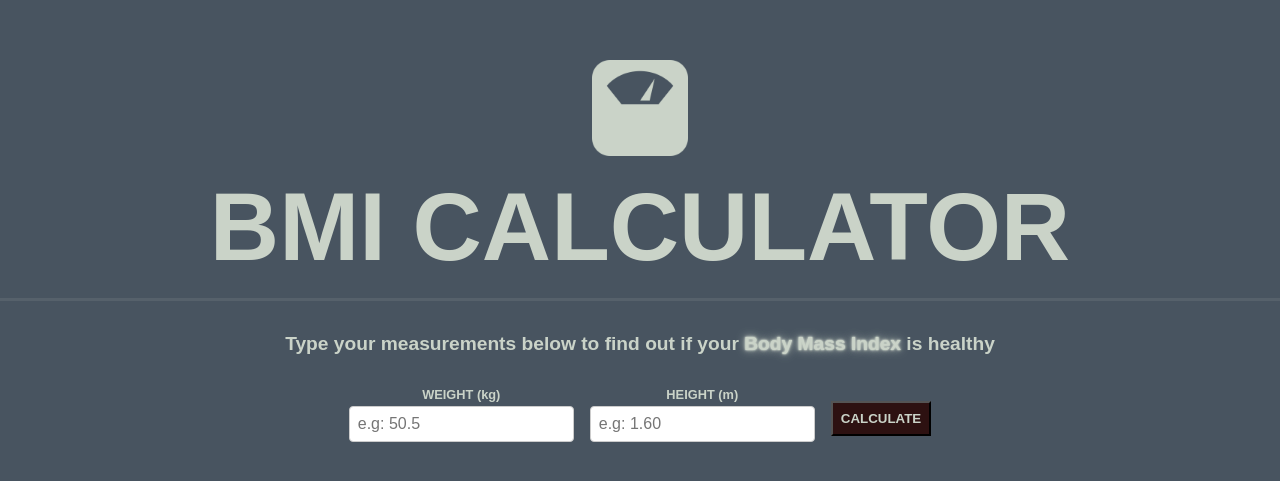
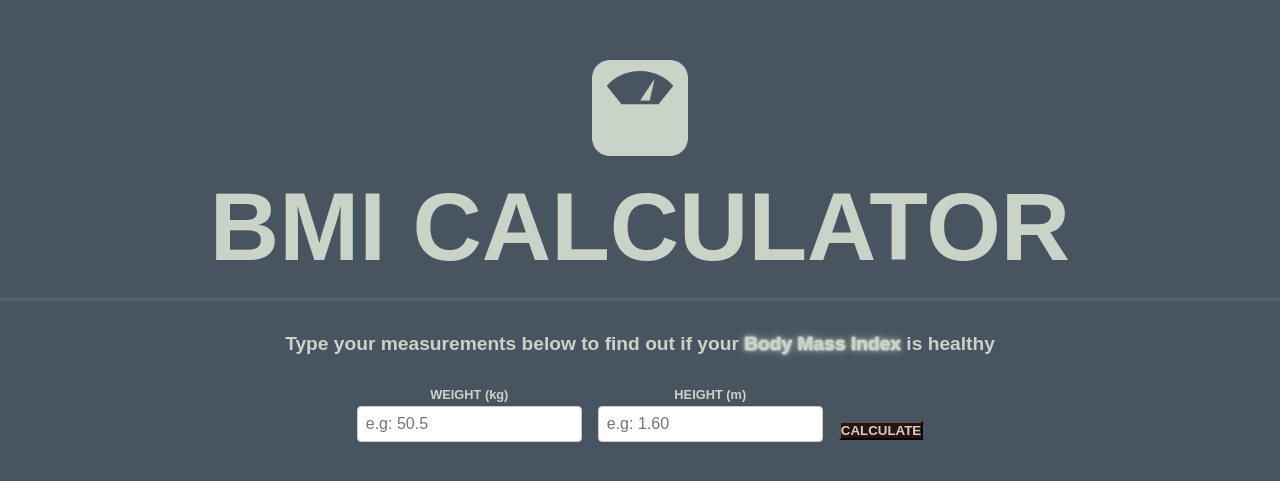
Before and after one commit to susyhaga/BMI_calculator_sh, a React (Vite) app: page / in a window 1280 px wide. Shown: the part 133-614 px from the top of the page. Built offline with nearby package versions, Linux system fonts and the light colour scheme.

Commit message:
Update Header.module.css

```diff
--- a/src/components/Header/Header.module.css
+++ b/src/components/Header/Header.module.css
@@ -92,9 +92,7 @@
 }
 
 .button{
-    padding: 0.5rem;
-    padding-bottom: 0.5rem;
-    margin-bottom: 1.5rem;
+    adding: 0.5rem 1rem; /* Ajuste o padding conforme necessário */
     margin-top:0;
     font-weight: bold;
     background-color: rgb(45, 17, 17);
```
